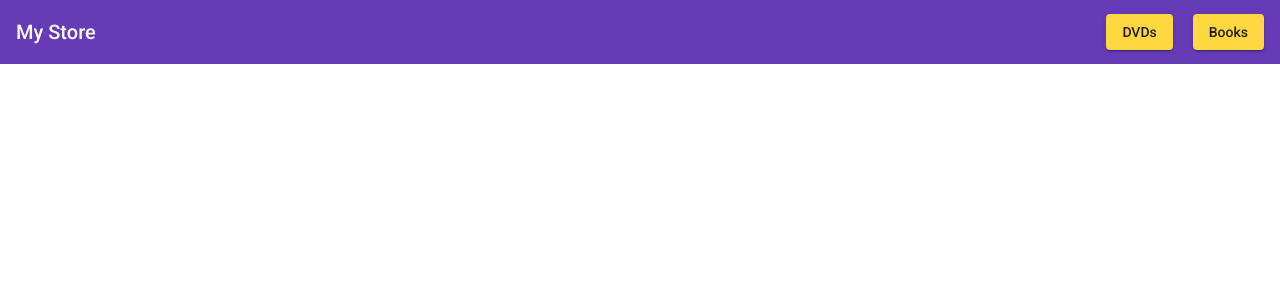
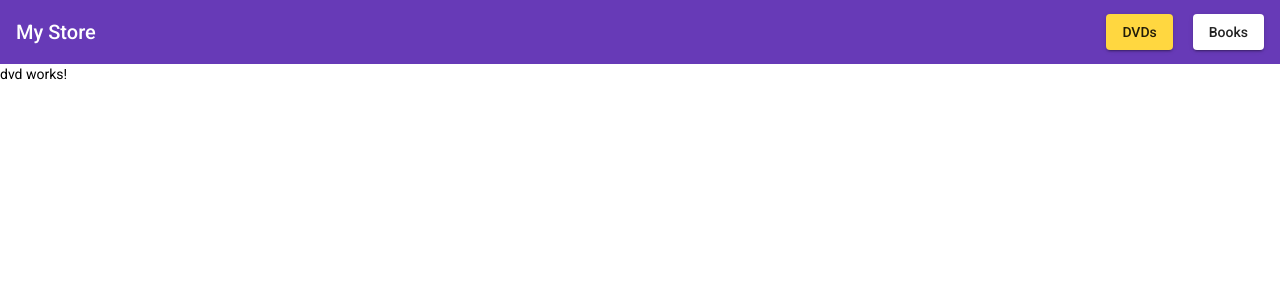
Before and after one commit to davidsongoes/EstudosAngular7NGRX, an Angular app in the folder routes/: page /dvds in a window 1280 px wide. Shown: the top 300 px of the page. Built offline with nearby package versions, Linux system fonts and the light colour scheme.

Commit message:
feat(routing): :sparkles: Implementa módulo de rotas

```diff
--- /dev/null
+++ b/routes/src/app/app-routing.module.ts
@@ -0,0 +1,20 @@
+import { NgModule } from '@angular/core';
+import { CommonModule } from '@angular/common';
+import { RouterModule, Routes } from '@angular/router';
+import { DvdComponent } from './dvd/dvd.component';
+import { BookComponent } from './book/book.component';
+import { PageNotFoundComponent } from './page-not-found/page-not-found.component';
+
+const appRoutes: Routes = [
+  { path: 'dvds', component: DvdComponent },
+  { path: 'books', component: BookComponent },
+  { path: '', pathMatch: 'full', redirectTo: 'dvds' },
+  { path: '**', component: PageNotFoundComponent },
+];
+
+@NgModule({
+  declarations: [],
+  imports: [CommonModule, RouterModule.forRoot(appRoutes)],
+  exports: [RouterModule],
+})
+export class AppRoutingModule {}
--- a/routes/src/app/app.component.html
+++ b/routes/src/app/app.component.html
@@ -6,7 +6,13 @@
   <span>My Store</span>
   <span></span>
   <div fxLayoutGap="20px">
-    <a mat-raised-button color="accent" href="/dvd">DVDs</a>
-    <a mat-raised-button color="accent" href="/book">Books</a>
+    <a mat-raised-button routerLinkActive="mat-accent" routerLink="/dvds"
+      >DVDs</a
+    >
+    <a mat-raised-button routerLinkActive="mat-accent" routerLink="/books"
+      >Books</a
+    >
   </div>
 </mat-toolbar>
+
+<router-outlet></router-outlet>
--- a/routes/src/app/app.module.ts
+++ b/routes/src/app/app.module.ts
@@ -8,6 +8,8 @@ import { BookComponent } from './book/book.component';
 import { DvdComponent } from './dvd/dvd.component';
 import { PageNotFoundComponent } from './page-not-found/page-not-found.component';
 import { FlexLayoutModule } from '@angular/flex-layout';
+import { RouterModule, Routes } from '@angular/router';
+import { AppRoutingModule } from './app-routing.module';
 
 @NgModule({
   declarations: [
@@ -21,6 +23,7 @@ import { FlexLayoutModule } from '@angular/flex-layout';
     MaterialModule,
     BrowserAnimationsModule,
     FlexLayoutModule,
+    AppRoutingModule,
   ],
   providers: [],
   bootstrap: [AppComponent],
```
